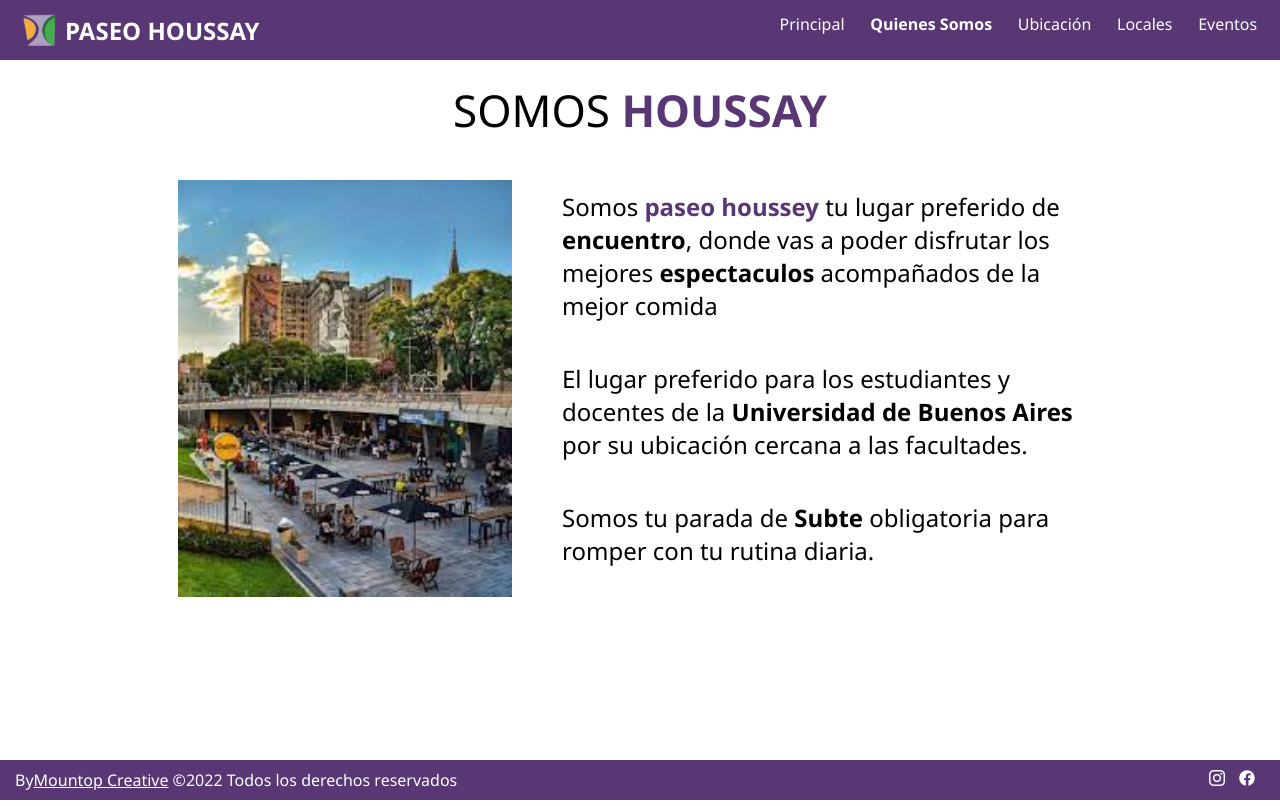
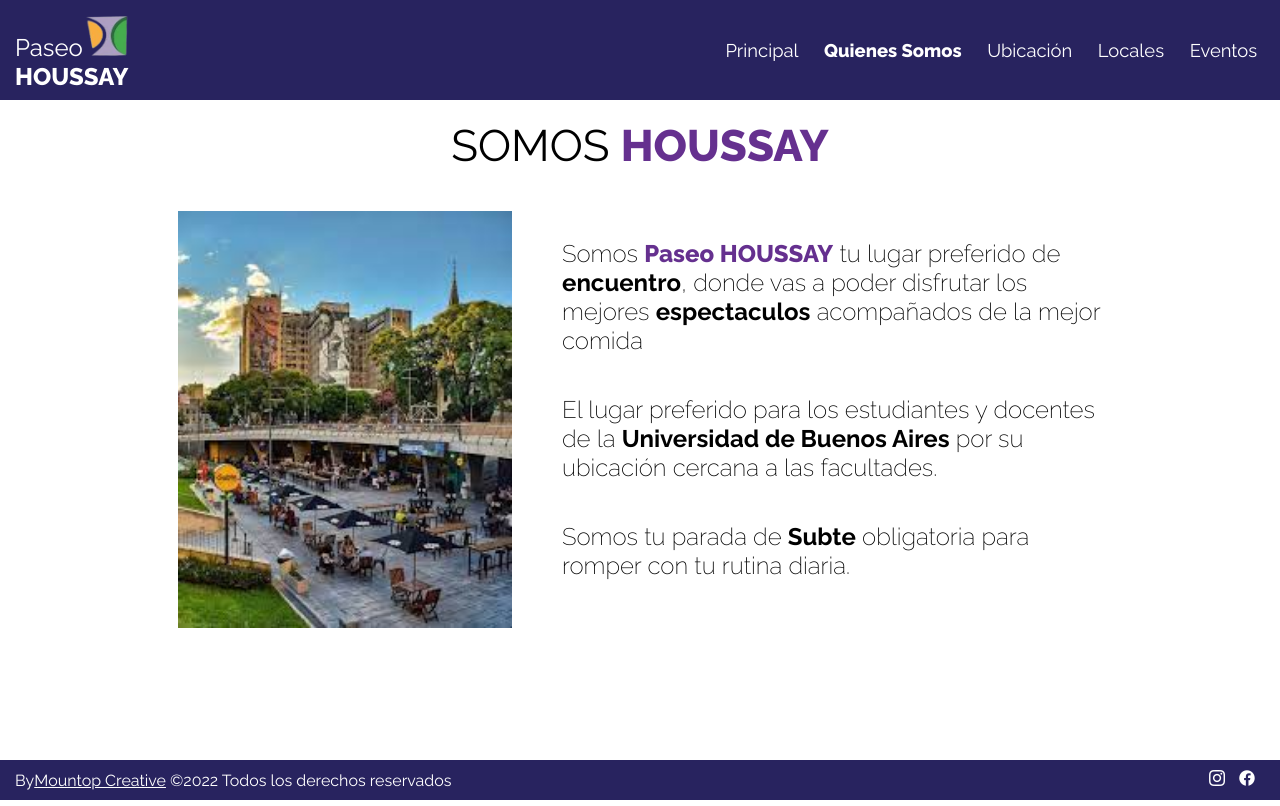
Before and after one commit to Ramirocco/PaseoHoussay, a plain HTML site: page pages/quienes.html in a window 1280 px wide. Drawn offline with Linux system fonts and the light colour scheme.

Commit message:
arregle letras y logo como marca

```diff
--- a/pages/quienes.html
+++ b/pages/quienes.html
@@ -5,13 +5,19 @@
     <meta http-equiv="X-UA-Compatible" content="IE=edge">
     <meta name="viewport" content="width=device-width, initial-scale=1.0">
     <title>QUIENES SOMOS</title>
+    <link rel="preconnect" href="https://fonts.googleapis.com">
+    <link rel="preconnect" href="https://fonts.gstatic.com" crossorigin>
+    <link href="https://fonts.googleapis.com/css2?family=Raleway:wght@200;400;500;600;700;800;900&display=swap"" rel="stylesheet">
     <link rel="stylesheet" href="../assets/css/style.css">
 </head>
 <body>
         <header>
-            <div>
-                <img src="../assets/img/logohoussay.png" alt="">
-                <h2>PASEO HOUSSAY</h2>
+            <div class="paseoyimg">
+                <div class="iconsup">
+                    <h2 class="paseo">Paseo</h2>
+                    <img class="paseoimg" src="../assets/img/logohoussay.png" alt="">
+                </div>
+                <h2 class="houssay">Houssay</h2>
             </div>
             <nav>
                 <ul>
@@ -29,7 +35,7 @@
         <div>
             <img src="../assets/img/quien.jpeg" alt="">
             <div>
-                <p>Somos <span>Paseo Houssey </span> tu lugar preferido de <b>encuentro</b>, donde vas a poder disfrutar los mejores <b>espectaculos</b> acompañados de la mejor comida </p>
+                <p>Somos <span class="paseohoussayQuien">Paseo HOUSSAY</span> tu lugar preferido de <b>encuentro</b>, donde vas a poder disfrutar los mejores <b>espectaculos</b> acompañados de la mejor comida </p>
                 <p>El lugar preferido para los estudiantes y docentes de la <b>Universidad de Buenos Aires</b> por su ubicación cercana a las facultades.</p>
                 <p>Somos tu parada de <b>Subte</b> obligatoria para romper con tu rutina diaria.</p>
             </div>
--- a/scss/base/_fuentes.scss
+++ b/scss/base/_fuentes.scss
@@ -1,4 +1,4 @@
-* {font-family: 'Segoe UI', Tahoma, Geneva, Verdana, sans-serif;}
+* {font-family: 'Raleway', sans-serif;}
 
 .negrita {text-transform: uppercase;
     font-weight:800;
@@ -22,3 +22,8 @@
     padding-left: 15px;
     color: map-get($map:$pallete, $key: terciario );
 font-weight: 200; font-size: calc(0.8rem + 0.2vh);}
+
+.paseoletter{color:map-get($map:$pallete, $key:terciario);font-weight: 400;};
+.houssayletter {color:map-get($map:$pallete, $key:terciario); font-weight: 800;text-transform:uppercase;font-weight: calc(1rem + 1.5vh);};
+
+.anav {color: map-get($map:$pallete, $key: terciario);text-decoration: none;font-size: calc(1rem + 0.3vh);}
--- a/scss/layout/_footer.scss
+++ b/scss/layout/_footer.scss
@@ -1,11 +1,11 @@
 .footer{display: flex;
     flex-direction: row;
-    background-color:map-get($map:$pallete, $key:primario );
+    background-color:map-get($map:$pallete, $key:fondo);
     max-width: 100vw;
     justify-content: space-between;
     align-items: center;
     height: 40px;
-    p{padding: 15px ;color:map-get($map:$pallete, $key:terciario ) ;
+    p{padding:0 15px ;color:map-get($map:$pallete, $key:terciario ) ;
         a{color:map-get($map:$pallete, $key:terciario ) ;}
     }
     div{padding:0 20px;
--- a/scss/layout/_header.scss
+++ b/scss/layout/_header.scss
@@ -1,20 +1,20 @@
 header{display: flex;
     flex-direction: row;
-    background-color:map-get($map:$pallete, $key:primario );
+    background-color:map-get($map:$pallete, $key:fondo);
     max-width: 100vw;
     justify-content: space-between;
-    height:60px;
-    div{display: flex;
-        padding-left: 15px;
-        flex-direction: row;align-items:center;
-        img{width: 50px;padding: 5px;;}
-            h2{color: map-get($map:$pallete, $key: terciario);}
-        }
-        nav{padding-right: 10px;
+    align-items: center;
+    height:100px;
+    .paseoyimg{display: flex;flex-direction: column; padding:0 15px;
+        .iconsup{display: flex;flex-direction: row;align-items: flex-end;}
+            .paseo{@extend .paseoletter}
+            .paseoimg{width: 50px;}
+        .houssay{ @extend .houssayletter}}
+    nav{padding-right: 10px;
             ul{display: flex;flex-direction: row;
                 li{list-style: none; padding: 1vw;
-                    .activo {font-weight: 800;}
-                    a{color: map-get($map:$pallete, $key: terciario);text-decoration: none;}}
+                    .activo { @extend .anav; font-weight: 800;}
+                    a{@extend .anav}}
             }
         }
 }
--- a/scss/layout/_mainevento.scss
+++ b/scss/layout/_mainevento.scss
@@ -1,4 +1,4 @@
-.mainevento{max-width: 100vw; height: calc(100vh - 100px);
+.mainevento{max-width: 100vw; min-height: calc(100vh - 140px);
     h1{@extend .titulos;
         span{}}
     .tarjetas{display: flex; flex-direction: row; flex-wrap: wrap; justify-content: space-around;padding:30px 0;
--- a/scss/layout/_mainindex.scss
+++ b/scss/layout/_mainindex.scss
@@ -2,7 +2,7 @@
     flex-direction: row;
     width: 100vw;
     justify-content: space-between;
-    height: calc(100vh - 100px);
+    min-height: calc(100vh - 140px);
         div {width: 40vw; display: flex;flex-direction: column; justify-content: center; align-items: center;
             h1{@extend .titulos ;color: map-get($map:$pallete, $key: primario);text-align: center;
                 span{}
--- a/scss/layout/_mainlocales.scss
+++ b/scss/layout/_mainlocales.scss
@@ -2,8 +2,8 @@
     h1{@extend .titulos;padding: 25px;
         span{}
     }
-    .tarjetas{display: flex; flex-direction: row; flex-wrap: wrap; justify-content: space-around; max-width: 100vw;
-        .tarjetalocal{width: 216px; background-color: map-get($map:$pallete, $key:secundario ); padding:0 0 20px 0 ; margin-top:15px;
+    .tarjetas{display: flex; flex-direction: row; flex-wrap: wrap; justify-content: space-around; max-width: 100vw;gap:30px;
+        .tarjetalocal{width: 216px; background-color: map-get($map:$pallete, $key:secundario ); padding:0 0 15px 0 ; margin: 20px 0;
             img{width: 100%; height: 216px;}
             .desctarj{background-color: map-get($map:$pallete, $key: secundario); align-items: center;padding: 5px 0;
                 .titulotarjeta{@extend .title;}
--- a/scss/layout/_mainquienes.scss
+++ b/scss/layout/_mainquienes.scss
@@ -1,10 +1,11 @@
-.mainquienes{max-width: 100vw; height: calc(100vh - 100px);
+.mainquienes{max-width: 100vw; min-height: calc(100vh - 140px);
     h1{@extend .titulos; padding: 20px;}
     div{display: flex; flex-direction: row;width: 100%; justify-content: center;
         img{width:30%; padding-left: 50px; padding-top: 20px;}
         div{ display: flex; flex-direction: column;width: 50%;
             p{@extend .subtitle;color: map-get($map:$pallete, $key:secundario ); font-size: calc(1rem + 1vh) ;padding: 20px 50px;
                 span{ text-transform: lowercase;}
+                .paseohoussayQuien {text-transform: none;}
             }
         }
     }
--- a/scss/layout/_mainubica.scss
+++ b/scss/layout/_mainubica.scss
@@ -1,4 +1,4 @@
-.mainubica{display: flex; flex-direction: row;max-width: 100vw; height: calc(100vh - 100px);align-items: center;
+.mainubica{display: flex; flex-direction: row;max-width: 100vw; min-height: calc(100vh - 140px);align-items: center;
     div{display: flex;flex-direction: column;width: 20vw; align-items: center;
         p{@extend .titulos}
         p{span{}}}
--- a/scss/variables/_color.scss
+++ b/scss/variables/_color.scss
@@ -1,5 +1,6 @@
 $pallete: (
     'secundario': #000000,
-    'terciario': #ffffff,
-    'primario': #583774,
+    'terciario': rgb(255, 255, 255),
+    'primario': rgb(101,48,143),
+    'fondo':rgb(40,35,95),
 );
```
Also changed, not shown: index.html (+9 -3 lines), pages/eventos.html (+9 -3 lines), pages/locales.html (+9 -3 lines), pages/ubicacion.html (+9 -3 lines), assets/css/style.css, 1 other file.
